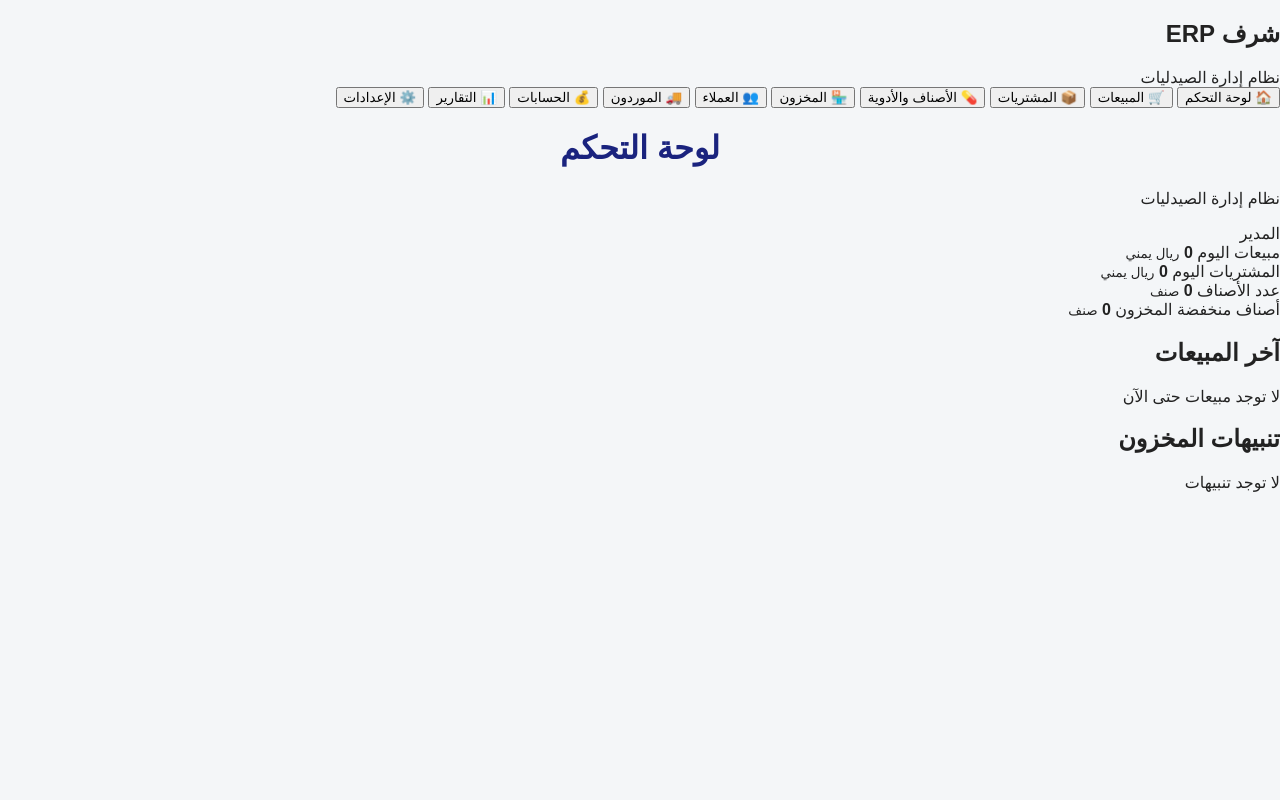
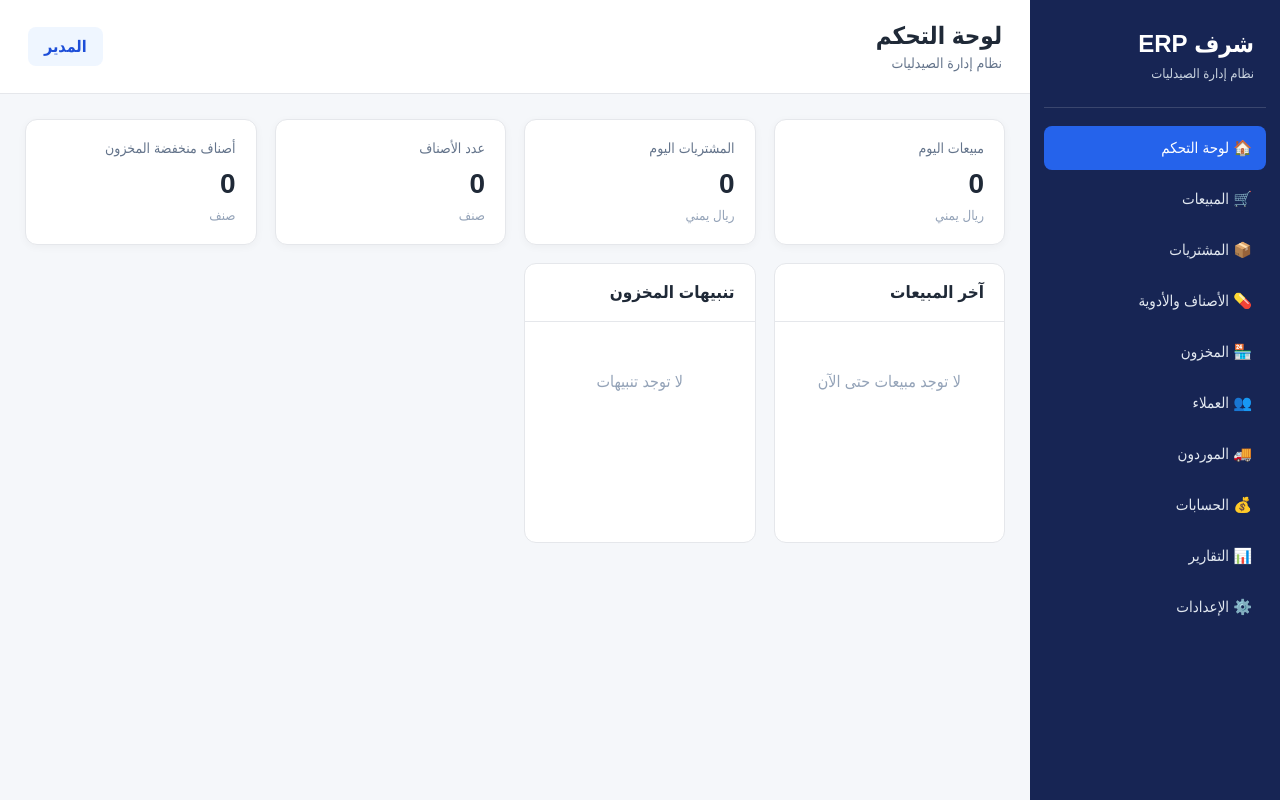
Before and after one commit to shrfahmdbdalrb49-gif/Sharfffff, a plain HTML site: page index.html in a window 1280 px wide. Drawn offline with Linux system fonts and the light colour scheme.

Commit message:
Refactor CSS styles for improved layout and design

```diff
--- a/style.css
+++ b/style.css
@@ -1,15 +1,222 @@
 * {
     box-sizing: border-box;
+    margin: 0;
+    padding: 0;
 }
 
 body {
-    margin: 0;
-    font-family: Arial, sans-serif;
-    background: #f4f6f8;
-    color: #222;
+    font-family: Arial, Tahoma, sans-serif;
+    background: #f5f7fa;
+    color: #1f2937;
 }
 
-h1 {
-    color: #1a237e;
+button {
+    font-family: inherit;
+}
+
+.app {
+    display: flex;
+    min-height: 100vh;
+}
+
+/* =========================
+   القائمة الجانبية
+========================= */
+
+.sidebar {
+    width: 250px;
+    min-height: 100vh;
+    background: #172554;
+    color: white;
+    padding: 20px 14px;
+}
+
+.logo {
+    padding: 10px 12px 25px;
+    border-bottom: 1px solid rgba(255,255,255,0.15);
+    margin-bottom: 18px;
+}
+
+.logo h2 {
+    font-size: 24px;
+    margin-bottom: 6px;
+}
+
+.logo span {
+    font-size: 13px;
+    color: #cbd5e1;
+}
+
+.sidebar nav {
+    display: flex;
+    flex-direction: column;
+    gap: 7px;
+}
+
+.menu-item {
+    width: 100%;
+    border: none;
+    background: transparent;
+    color: #e2e8f0;
+    text-align: right;
+    padding: 13px 14px;
+    border-radius: 8px;
+    cursor: pointer;
+    font-size: 15px;
+    transition: 0.2s;
+}
+
+.menu-item:hover {
+    background: rgba(255,255,255,0.1);
+}
+
+.menu-item.active {
+    background: #2563eb;
+    color: white;
+}
+
+/* =========================
+   المحتوى الرئيسي
+========================= */
+
+.main {
+    flex: 1;
+    min-width: 0;
+}
+
+/* =========================
+   الشريط العلوي
+========================= */
+
+.topbar {
+    background: white;
+    border-bottom: 1px solid #e5e7eb;
+    padding: 22px 28px;
+    display: flex;
+    justify-content: space-between;
+    align-items: center;
+}
+
+.topbar h1 {
+    font-size: 24px;
+    margin-bottom: 5px;
+}
+
+.topbar p {
+    color: #64748b;
+    font-size: 14px;
+}
+
+.user-area {
+    background: #eff6ff;
+    color: #1d4ed8;
+    padding: 10px 16px;
+    border-radius: 8px;
+    font-weight: bold;
+}
+
+/* =========================
+   لوحة التحكم
+========================= */
+
+.dashboard {
+    padding: 25px;
+    display: grid;
+    grid-template-columns: repeat(4, 1fr);
+    gap: 18px;
+}
+
+/* =========================
+   البطاقات الإحصائية
+========================= */
+
+.stat-card {
+    background: white;
+    border: 1px solid #e5e7eb;
+    border-radius: 12px;
+    padding: 20px;
+    box-shadow: 0 2px 8px rgba(0,0,0,0.04);
+}
+
+.stat-card span {
+    display: block;
+    color: #64748b;
+    font-size: 14px;
+    margin-bottom: 12px;
+}
+
+.stat-card strong {
+    display: block;
+    font-size: 28px;
+    margin-bottom: 6px;
+}
+
+.stat-card small {
+    color: #94a3b8;
+}
+
+/* =========================
+   اللوحات
+========================= */
+
+.panel {
+    background: white;
+    border: 1px solid #e5e7eb;
+    border-radius: 12px;
+    min-height: 280px;
+    overflow: hidden;
+}
+
+.panel-header {
+    padding: 18px 20px;
+    border-bottom: 1px solid #e5e7eb;
+}
+
+.panel-header h2 {
+    font-size: 17px;
+}
+
+.empty-state {
+    padding: 50px 20px;
     text-align: center;
+    color: #94a3b8;
 }
+
+/* =========================
+   استجابة الشاشات
+========================= */
+
+@media (max-width: 1000px) {
+
+    .dashboard {
+        grid-template-columns: repeat(2, 1fr);
+    }
+
+}
+
+@media (max-width: 700px) {
+
+    .app {
+        flex-direction: column;
+    }
+
+    .sidebar {
+        width: 100%;
+        min-height: auto;
+    }
+
+    .sidebar nav {
+        display: grid;
+        grid-template-columns: repeat(2, 1fr);
+    }
+
+    .dashboard {
+        grid-template-columns: 1fr;
+        padding: 15px;
+    }
+
+    .topbar {
+        padding: 18px;
+    }
+
+}
```
